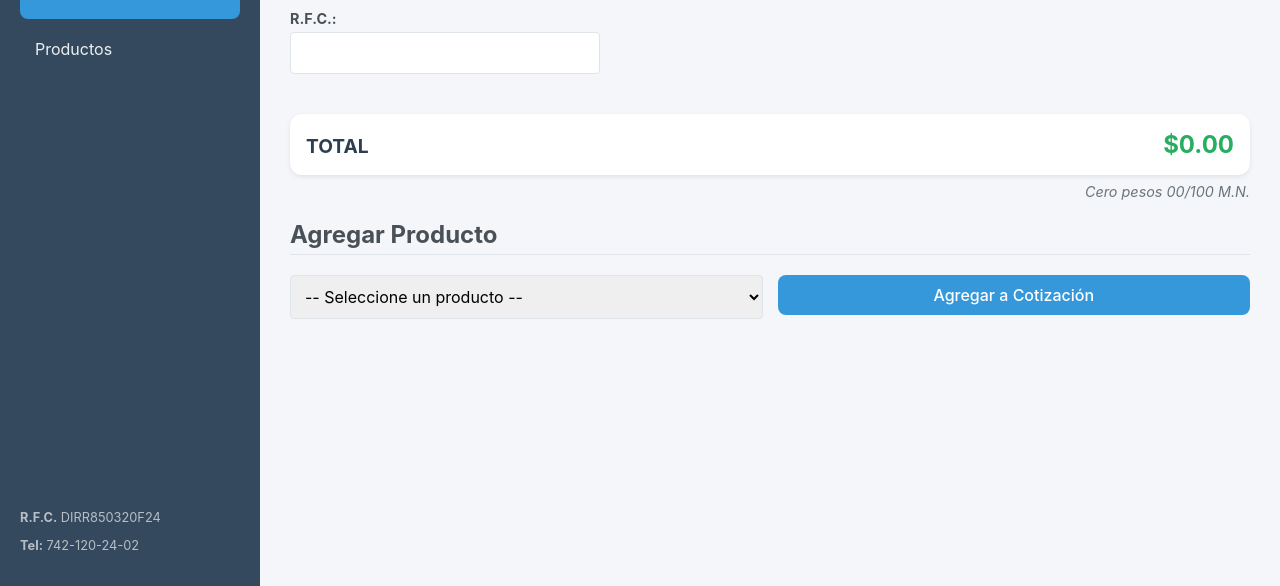
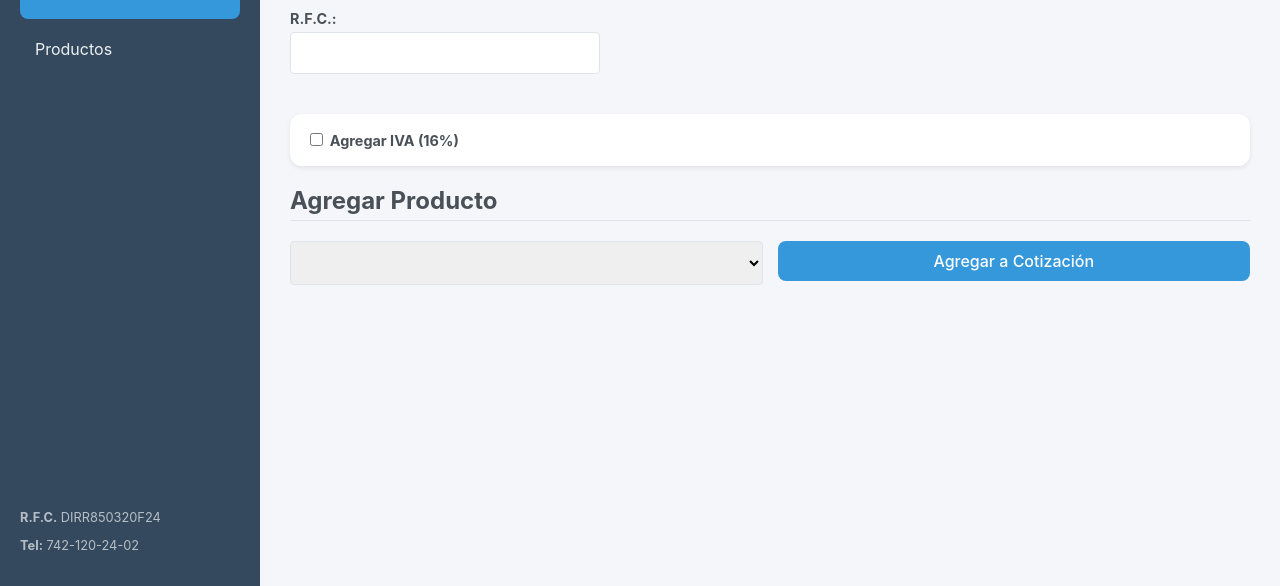
Before and after one commit to nottechguy/madereria-diaz, a plain HTML site: page index.html in a window 1280 px wide. Shown: the part 214-800 px from the top of the page. Drawn offline with nearby package versions, Linux system fonts and the light colour scheme.

Commit message:
Added IVA checkbox

```diff
--- a/index.html
+++ b/index.html
@@ -47,8 +47,11 @@
                     <div id="cotizacion-list" class="material-list">
                         </div>
                     <div class="total-container">
-                        <span>TOTAL</span>
-                        <span id="total-cotizacion-list">$0.00</span>
+                        <div class="iva-toggle">
+                            <input type="checkbox" id="iva-checkbox">
+                            <label for="iva-checkbox">Agregar IVA (16%)</label>
+                        </div>
+                        <div id="totals-breakdown" class="totals-breakdown"></div>
                     </div>
                     <div id="total-en-letra" class="total-en-letra-container"></div>
                 </div>
```
